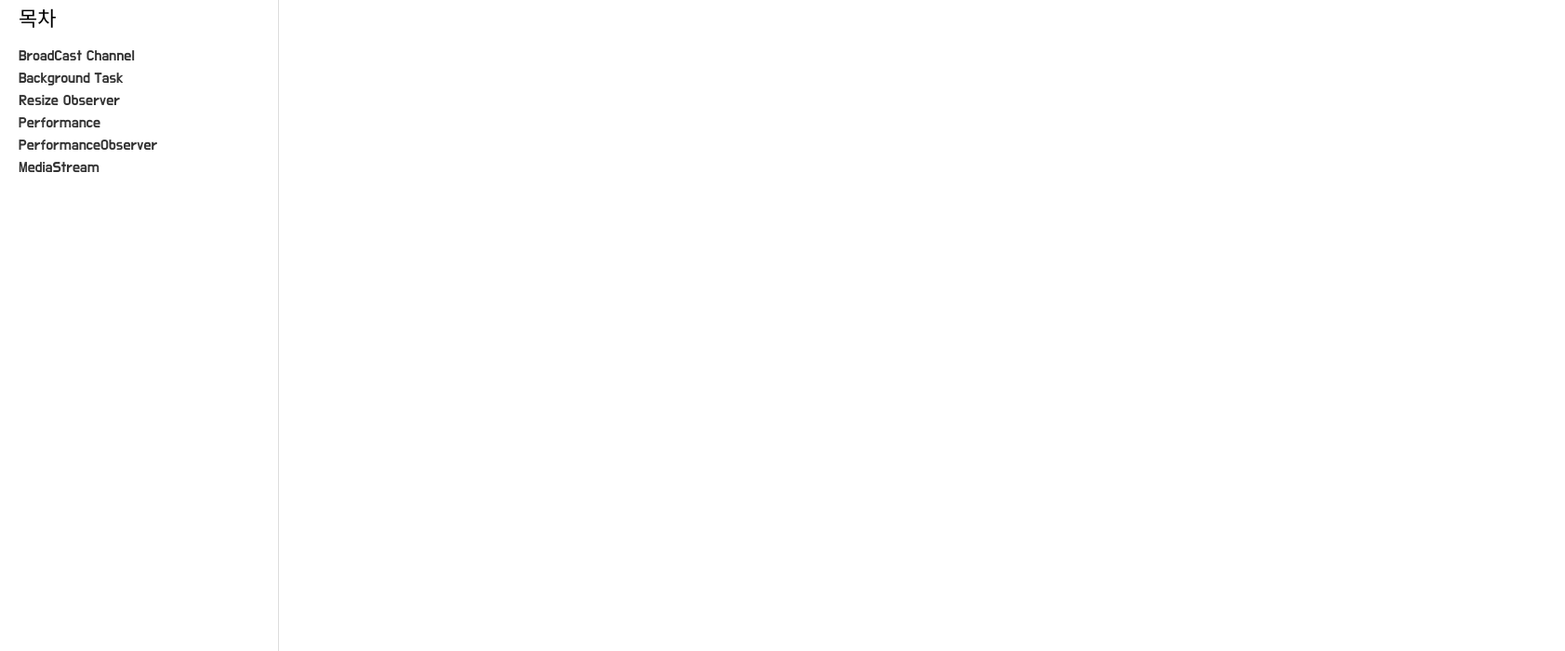
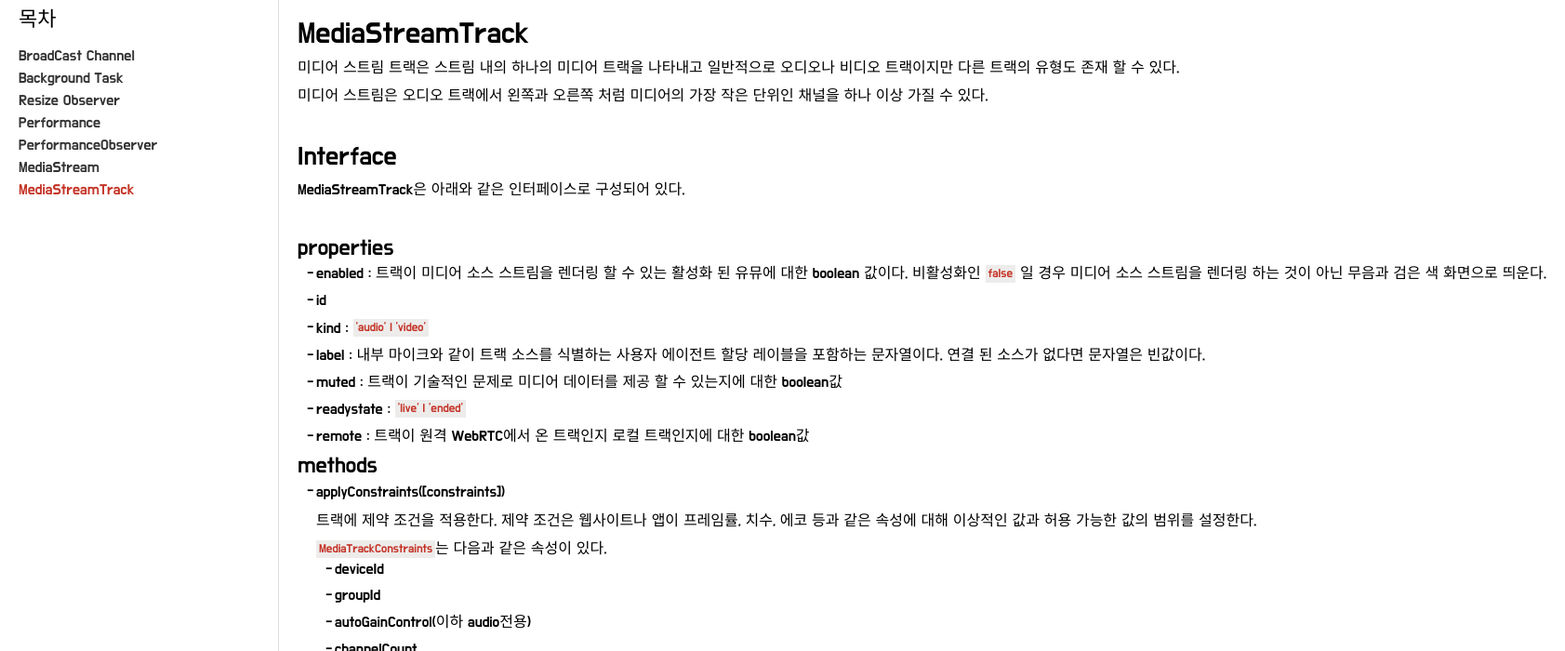
Before and after one commit to d0hyeon/web-api, a React (Create React App) app: page /media/track in a window 1280 px wide. Shown: the top 700 px of the page at 93% size, 1683 px wide, since content can reach past the window. Built offline with nearby package versions, Linux system fonts and the light colour scheme.

Commit message:
feat: MediaStreamTrack 메뉴 추가 및 라우트 연결

```diff
--- a/src/components/layout/Navigate.tsx
+++ b/src/components/layout/Navigate.tsx
@@ -13,7 +13,8 @@ const CATEGORIES: Menu[] = [
   {title: 'Resize Observer', path: '/resize'},
   {title: 'Performance', path: '/performance'},
   {title: 'PerformanceObserver', path: '/performance/observer'},
-  {title: 'MediaStream', path: '/media'}
+  {title: 'MediaStream', path: '/media'},
+  {title: 'MediaStreamTrack', path: '/media/track'},
 ]
 
 const Navigate: React.FC = () => {
--- a/src/pages/App.tsx
+++ b/src/pages/App.tsx
@@ -12,6 +12,7 @@ const ResizeObserverPage = React.lazy(() => import('@src/pages/ResizeObserver'))
 const Performance = React.lazy(() => import('@src/pages/Performance'));
 const PerformanceObserver = React.lazy(() => import('@src/pages/Performance/Observer'));
 const MediaStream = React.lazy(() => import('@src/pages/MediaStream'));
+const MediaStreamTrack = React.lazy(() => import('@src/pages/MediaStream/Track'));
 
 const App: React.FC = () => {
   return (
@@ -30,6 +31,7 @@ const App: React.FC = () => {
               <Route exact path="/performance" component={Performance} />
               <Route exact path="/performance/observer" component={PerformanceObserver} />
               <Route exact path="/media" component={MediaStream} />
+              <Route exact path="/media/track" component={MediaStreamTrack} />
             </main>
           </React.Suspense>
         </Switch>
```
